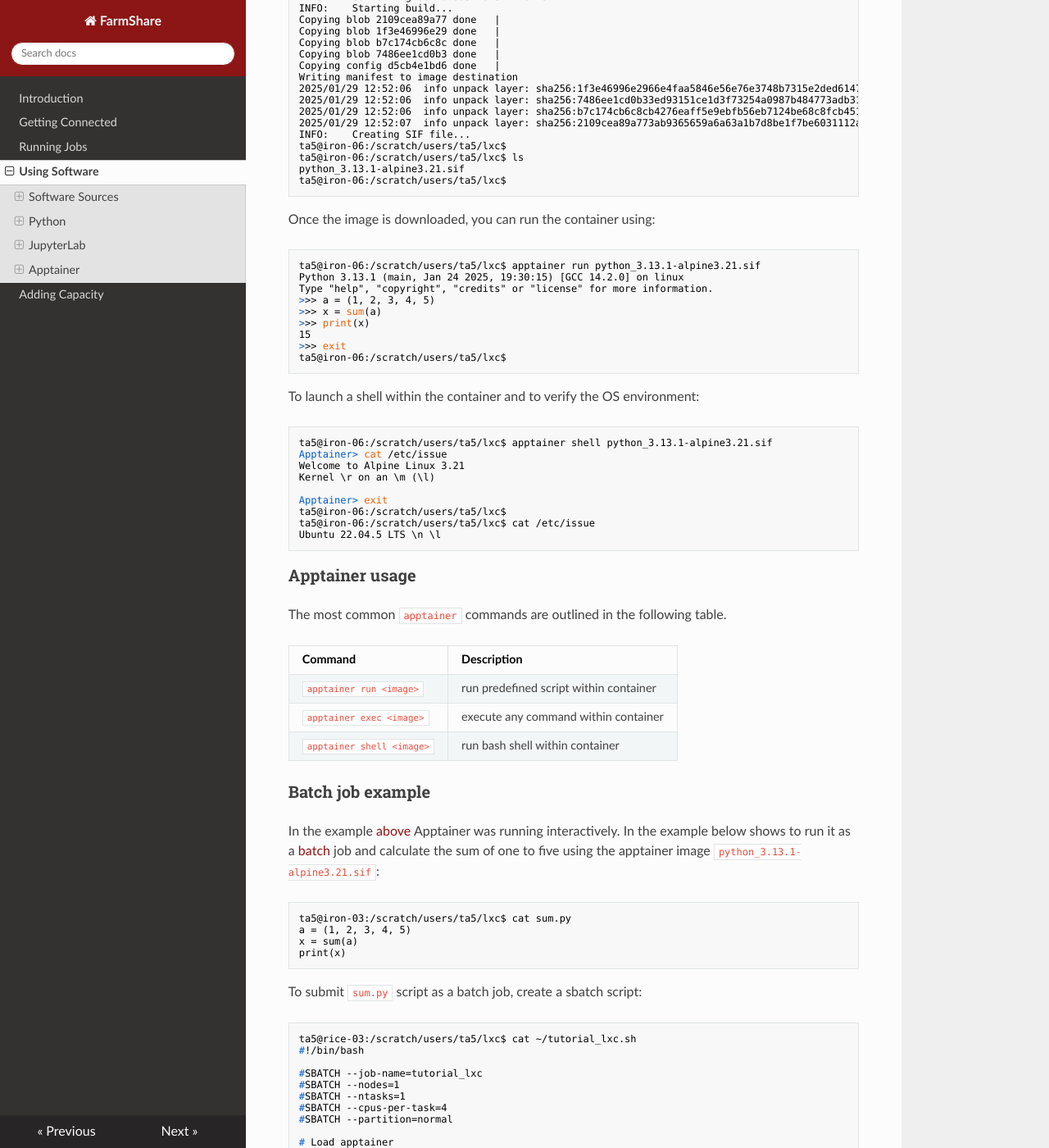
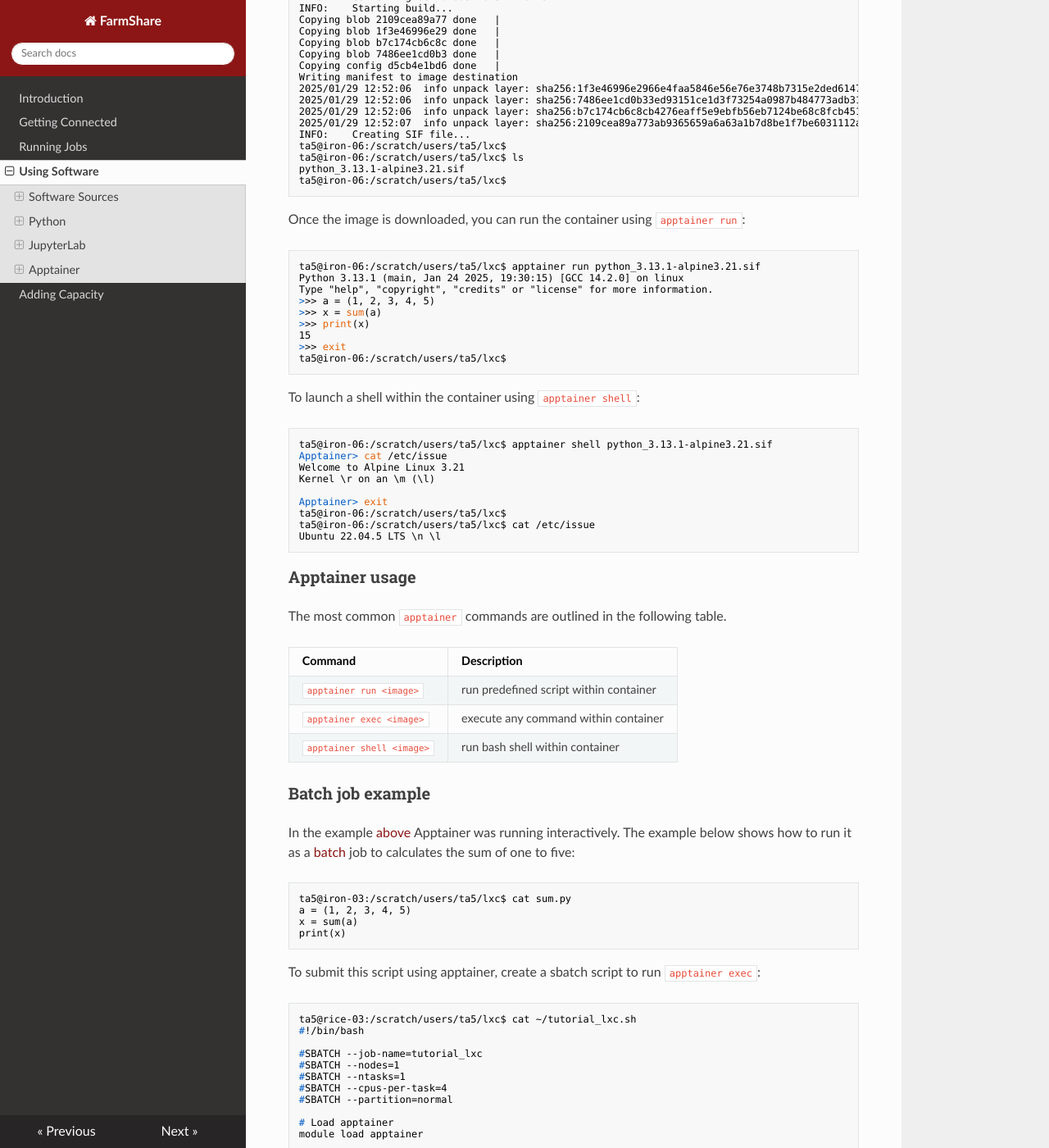
Before and after one commit to stanford-rc/farmshare-docs, an MkDocs documentation site: the page built from docs/software.md, in a window 1280 px wide and 1400 px high, scrolled down 7177 px. Shown: the whole window at 82% size. Built offline with MkDocs 1.6.1, drawn with Linux system fonts in a browser that asks for light colours; nearby versions of some CDN libraries.

Commit message:
fixed typos

````diff
--- a/docs/software.md
+++ b/docs/software.md
@@ -291,7 +291,7 @@ Containers are isolated environments packaged together with an executable so tha
 
 ### Running Apptainer
 
-This example will request an [interactive](slurm/#interactive-jobs) session and use the Docker container [python/3.13.1-alpine3.21](https://hub.docker.com/_/python) from DockerHub. This container provides the latest release of python in an Alpine OS environment.
+This example will request an [interactive](/slurm/#interactive-jobs) session and use the Docker container [python/3.13.1-alpine3.21](https://hub.docker.com/_/python) from DockerHub. This container provides the latest release of python in an Alpine OS environment.
 
 The first step is to request an interactive session with multiple cores:
 
@@ -334,7 +334,7 @@ python_3.13.1-alpine3.21.sif
 ta5@iron-06:/scratch/users/ta5/lxc$
 ```
 
-Once the image is downloaded, you can run the container using:
+Once the image is downloaded, you can run the container using `apptainer run`:
 
 ``` shell
 ta5@iron-06:/scratch/users/ta5/lxc$ apptainer run python_3.13.1-alpine3.21.sif
@@ -348,7 +348,7 @@ Type "help", "copyright", "credits" or "license" for more information.
 ta5@iron-06:/scratch/users/ta5/lxc$
 ```
 
-To launch a shell within the container and to verify the OS environment:
+To launch a shell within the container using `apptainer shell`:
 
 ``` shell
 ta5@iron-06:/scratch/users/ta5/lxc$ apptainer shell python_3.13.1-alpine3.21.sif
@@ -373,7 +373,7 @@ The most common `apptainer` commands are outlined in the following table.
 
 ### Batch job example
 
-In the example [above](#running-apptainer) Apptainer was running interactively. In the example below shows to run it as a [batch](/slurm/#batch-jobs) job and calculate the sum of one to five using the apptainer image `python_3.13.1-alpine3.21.sif`:
+In the example [above](#running-apptainer) Apptainer was running interactively. The example below shows how to run it as a [batch](/slurm/#batch-jobs) job to calculates the sum of one to five:
 
 ``` shell
 ta5@iron-03:/scratch/users/ta5/lxc$ cat sum.py
@@ -382,7 +382,7 @@ x = sum(a)
 print(x)
 ```
 
-To submit `sum.py` script as a batch job, create a sbatch script:
+To submit this script using apptainer, create a sbatch script to run `apptainer exec`:
 
 ``` shell
 ta5@rice-03:/scratch/users/ta5/lxc$ cat ~/tutorial_lxc.sh
````
Also changed, not shown: docs/connecting.md (+2 -2 lines).
